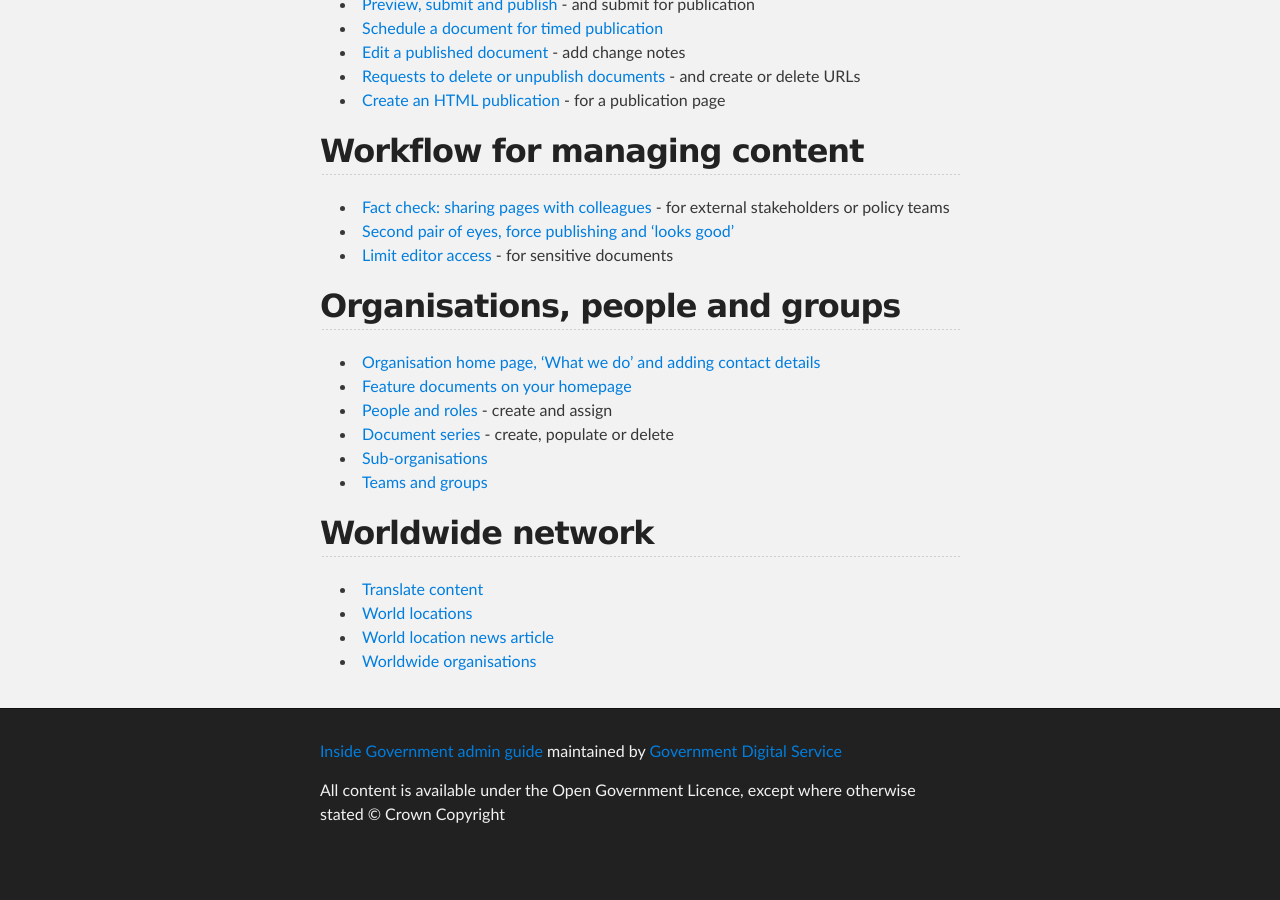
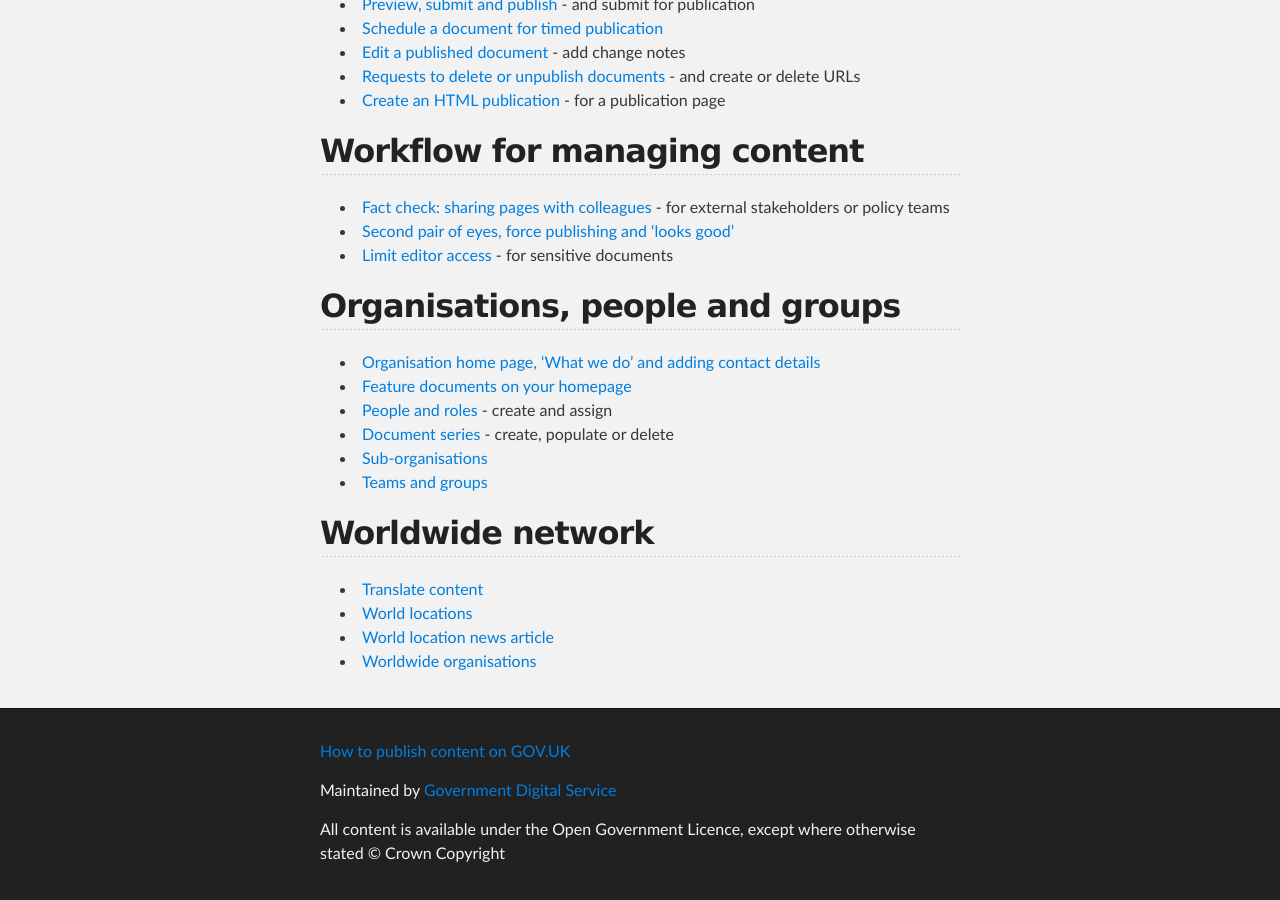
Before and after one commit to alphagov/inside-government-admin-guide, a Jekyll site: the page built from index.md, in a window 1280 px wide and 900 px high, scrolled down 938 px. Built offline with Jekyll 4.4.1, drawn with Linux system fonts in a browser that asks for light colours; before the commit the page ends 1799 px from its top, so only the background shows below that.

Commit message:
footer change

```diff
--- a/_layouts/default.html
+++ b/_layouts/default.html
@@ -38,8 +38,8 @@ writers and web editors from government departments and agencies, with details a
     <!-- FOOTER  -->
     <div id="footer_wrap" class="outer">
       <footer class="inner">
-        <p class="copyright"><a href="https://github.com/alphagov/inside-government-admin-guide">Inside Government admin guide</a> maintained by <a href="http://digital.cabinetoffice.gov.uk/">Government Digital Service</a></p>
-
+        <p class="copyright"><a href="http://alphagov.github.io/inside-government-admin-guide/">How to publish content on GOV.UK</a> </p>
+       <p>Maintained by <a href="http://digital.cabinetoffice.gov.uk/">Government Digital Service</a></p>
         <p>All content is available under the Open Government Licence, except where otherwise stated &copy; Crown Copyright </p>
       </footer>
     </div>
```
